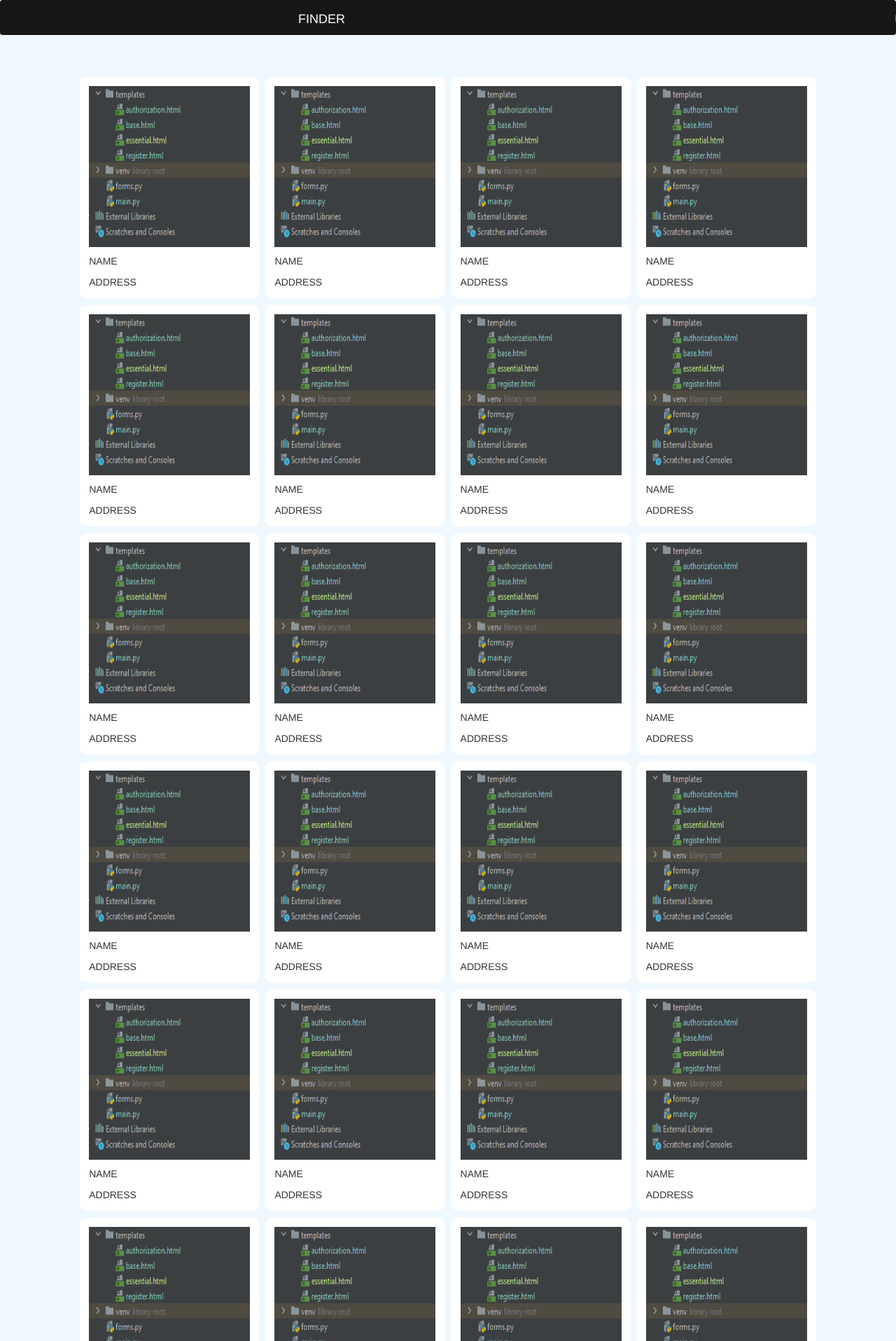
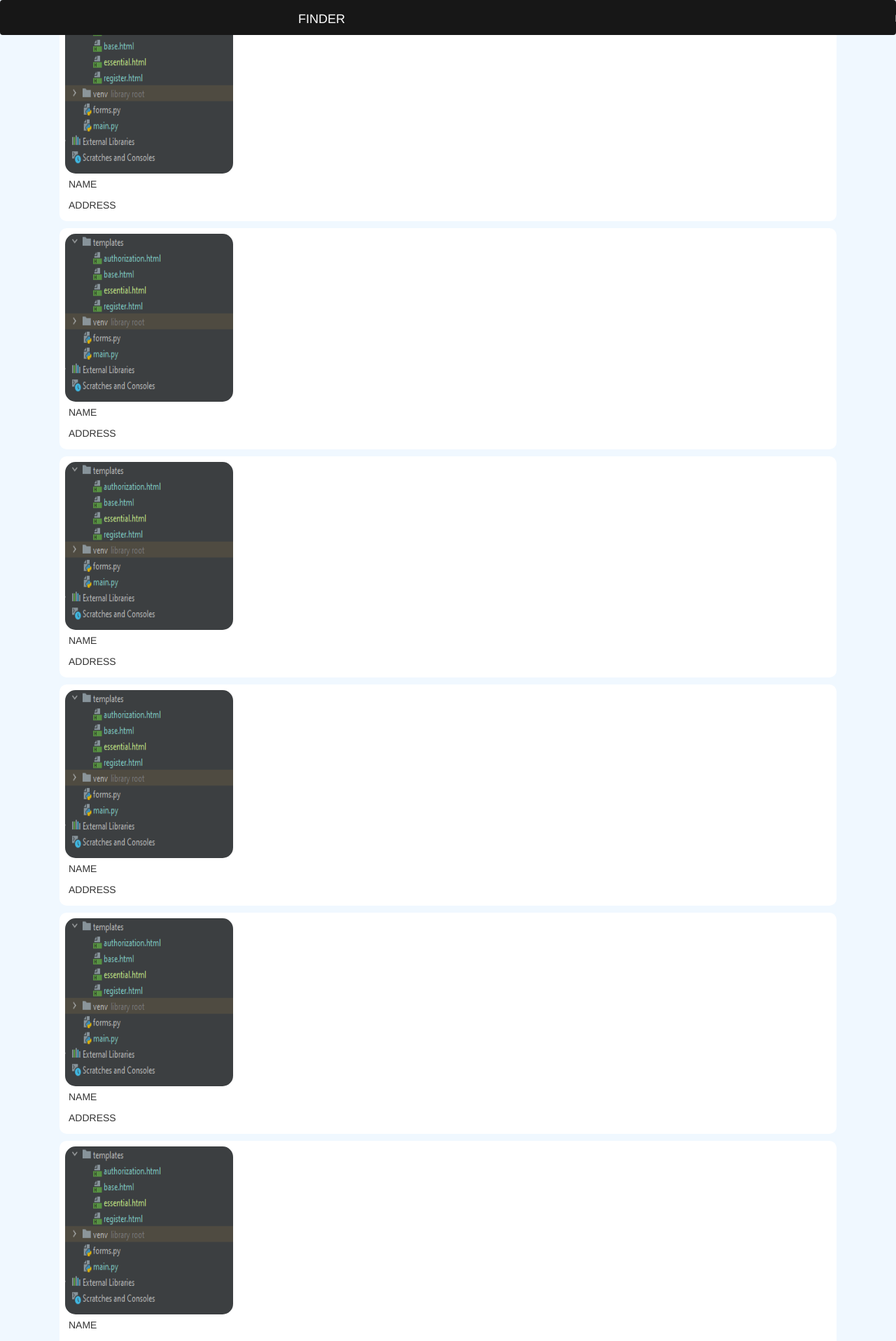
Before and after one commit to FYouBi/WEB_project, a Flask app: page / in a window 1280 px wide. Shown: the top 1916 px of the page at 70% size. Run offline with Flask 2, Linux system fonts and the light colour scheme; parts of the project's set-up code (start-up, migrations or seed data) failed here and were passed over; some libraries are stand-ins or nearby versions.

Commit message:
Update essential.html

```diff
--- a/templates/essential.html
+++ b/templates/essential.html
@@ -1,13 +1,11 @@
 {% extends "base.html" %}
 
 {% block content %}
-<div style=" max-width: 1090px; margin-top: 100px; padding: 10px; margin-left: auto;
-             margin-right: auto; display: flex; flex-direction: row;
-             flex-wrap: wrap; justify-content: space-evenly;" xmlns="http://www.w3.org/1999/html">
+<div id="essential" xmlns="http://www.w3.org/1999/html">
     {% for img, name, address in list_of_ad %}
     <div>
         <div style="background-color: #ffffff; border: solid; border-color: #ffffff; border-radius: 10px;">
-          <a href="#"><img src={{img}} width="250" height="250" style="padding: 10px;"></a>
+          <a href="#"><img src={{img}} width="250" height="250" style="padding: 2px; border: solid; border-color: #ffffff; border-radius: 20px;"></a>
           <p style="padding-left: 10px;">{{name}}</p>
           <p style="padding-left: 10px;">{{address}}</p>
         </div>
```
